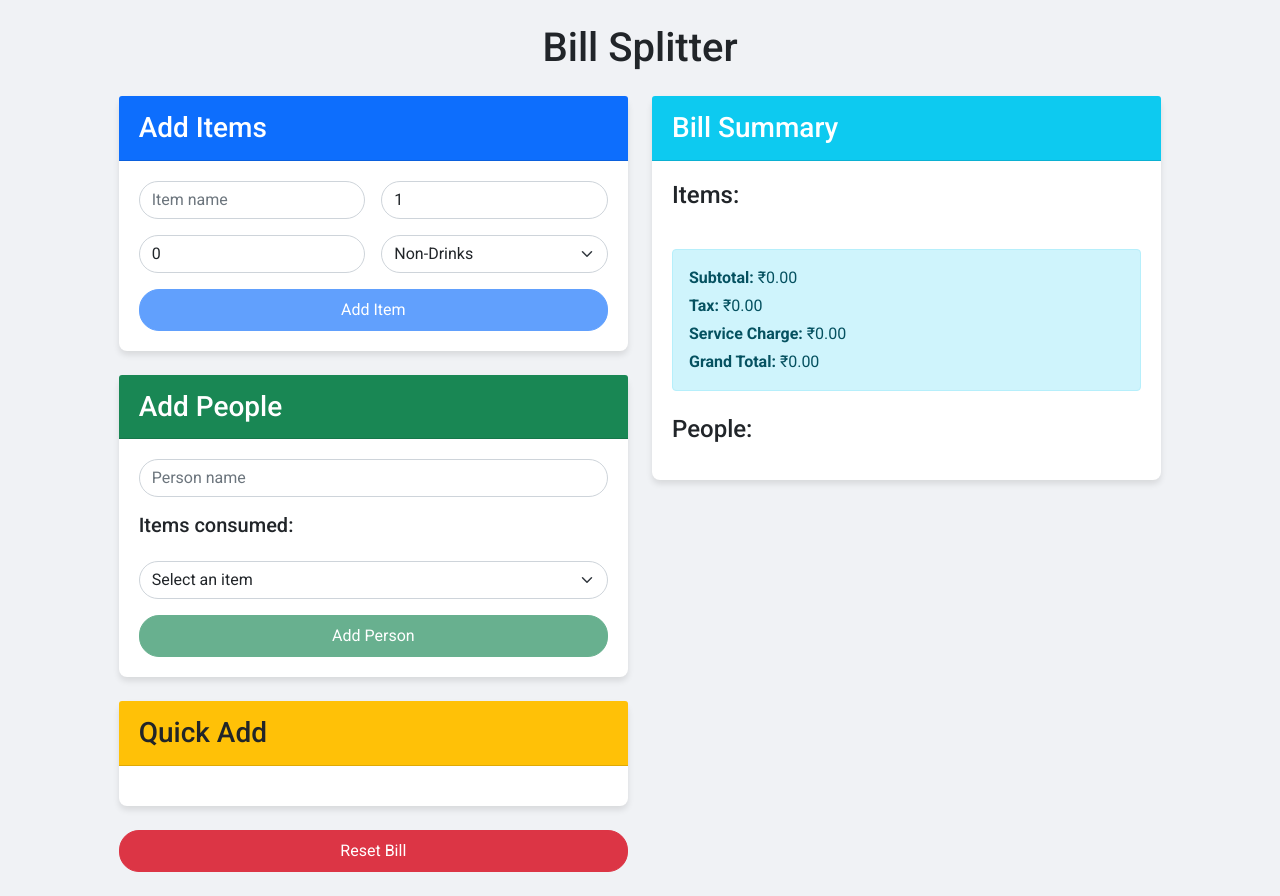
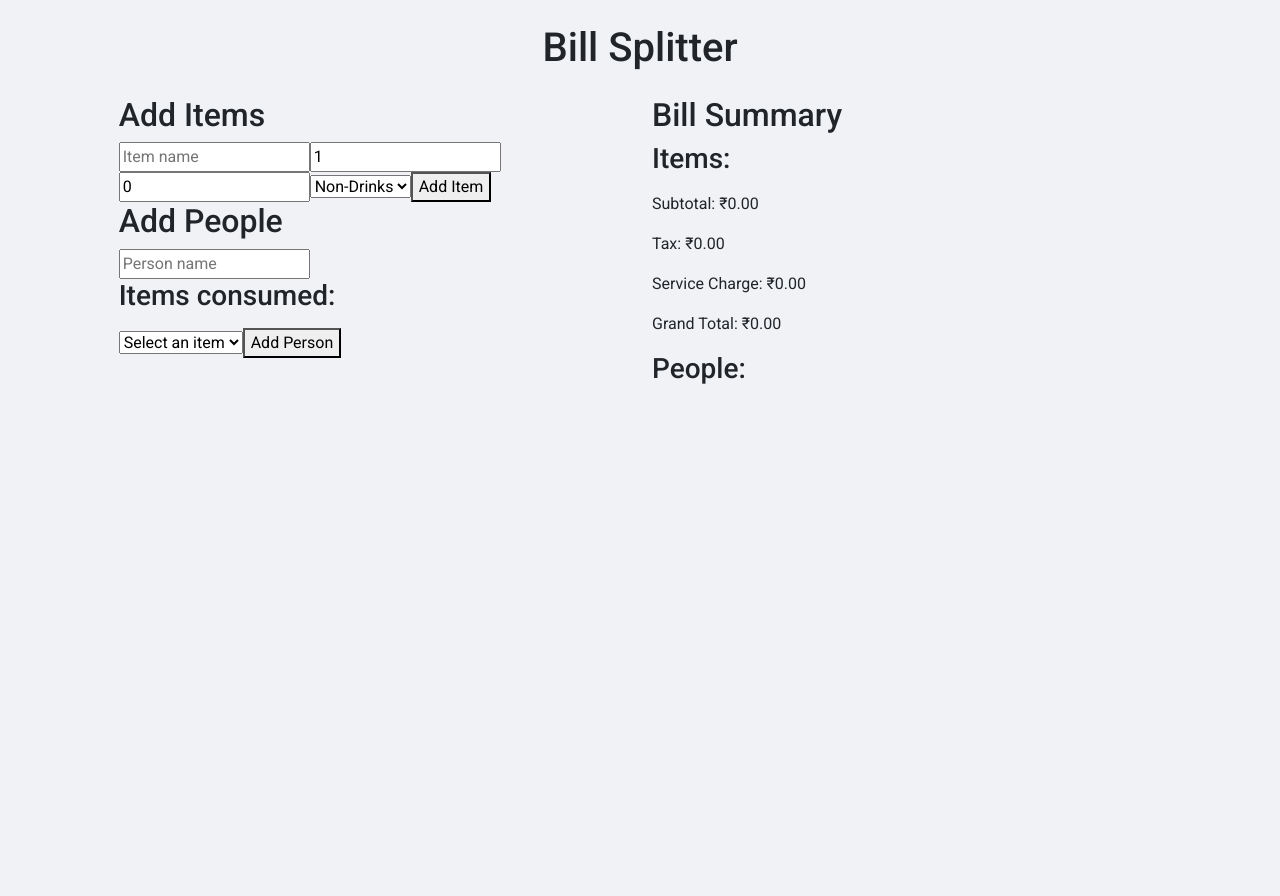
Before and after one commit to akhilesh1709/Bill-splitter-Oopar-Angular-Hackathon, an Angular app: page / in a window 1280 px wide. After the commit the page ends 800 px from the top, so only its background shows below. Built offline with nearby package versions, Linux system fonts and the light colour scheme.

Commit message:
Improvements in UI

```diff
--- a/src/app/bill-input/bill-input.component.html
+++ b/src/app/bill-input/bill-input.component.html
@@ -1,70 +1,29 @@
-<div class="card mb-4">
-    <div class="card-header bg-primary text-white">
-      <h3>Add Items</h3>
-    </div>
-    <div class="card-body">
-      <form (ngSubmit)="addItem()" #itemForm="ngForm">
-        <div class="row g-3">
-          <div class="col-sm-6">
-            <input [(ngModel)]="newItem.name" name="itemName" class="form-control" placeholder="Item name" required>
-          </div>
-          <div class="col-sm-6">
-            <input type="number" [(ngModel)]="newItem.quantity" name="itemQuantity" class="form-control" placeholder="Quantity" required>
-          </div>
-          <div class="col-sm-6">
-            <input type="number" [(ngModel)]="newItem.price" name="itemPrice" class="form-control" placeholder="Price" required>
-          </div>
-          <div class="col-sm-6">
-            <select [(ngModel)]="newItem.category" name="itemCategory" class="form-select">
+<div>
+    <h2>Add Items</h2>
+    <div>
+      <input [(ngModel)]="newItem.name" placeholder="Item name">
+      <input type="number" [(ngModel)]="newItem.quantity" placeholder="Quantity">
+      <input type="number" [(ngModel)]="newItem.price" placeholder="Price">
+      <select [(ngModel)]="newItem.category">
         <option *ngFor="let category of itemCategories" [value]="category">{{category}}</option>
       </select>
-          </div>
-          <div class="col-12">
-            <button type="submit" class="btn btn-primary w-100" [disabled]="!itemForm.form.valid">Add Item</button>
-          </div>
-        </div>
-      </form>
-    </div>
+      <button (click)="addItem()">Add Item</button>
     </div>
 
-  <div class="card mb-4">
-    <div class="card-header bg-success text-white">
-      <h3>Add People</h3>
-    </div>
-    <div class="card-body">
-      <form (ngSubmit)="addPerson()" #personForm="ngForm">
-        <div class="mb-3">
-          <input [(ngModel)]="newPerson.name" name="personName" class="form-control" placeholder="Person name" required>
-        </div>
-        <h5>Items consumed:</h5>
-        <ul class="list-group mb-3">
-          <li *ngFor="let item of newPerson.items; let i = index" class="list-group-item d-flex justify-content-between align-items-center">
+    <h2>Add People</h2>
+    <div>
+      <input [(ngModel)]="newPerson.name" placeholder="Person name">
+      <h3>Items consumed:</h3>
+      <ul>
+        <li *ngFor="let item of newPerson.items; let i = index">
           {{item.name}} - {{item.quantity}} x {{item.price}}
-            <button type="button" class="btn btn-danger btn-sm" (click)="removeItemFromPerson(i)">Remove</button>
+          <button (click)="removeItemFromPerson(i)">Remove</button>
         </li>
       </ul>
-        <div class="mb-3">
-          <select (change)="addItemToPerson($event)" class="form-select">
+      <select (change)="addItemToPerson($event)">
         <option value="">Select an item</option>
         <option *ngFor="let item of billService.getBill().items" [value]="item.name">{{item.name}}</option>
       </select>
-        </div>
-        <button type="submit" class="btn btn-success w-100" [disabled]="!personForm.form.valid">Add Person</button>
-      </form>
+      <button (click)="addPerson()">Add Person</button>
     </div>
   </div>
-
-  <div class="card mb-4">
-    <div class="card-header bg-warning text-dark">
-      <h3>Quick Add</h3>
-    </div>
-    <div class="card-body">
-      <div class="d-flex flex-wrap gap-2">
-        <button *ngFor="let item of billService.quickAddItems" (click)="quickAddItem(item)" class="btn btn-outline-primary">
-          {{item.name}}
-        </button>
-      </div>
-    </div>
-  </div>
-
-  <button (click)="resetBill()" class="btn btn-danger w-100">Reset Bill</button>
--- a/src/app/bill-summary/bill-summary.component.html
+++ b/src/app/bill-summary/bill-summary.component.html
@@ -1,39 +1,26 @@
-<div class="card">
-    <div class="card-header bg-info text-white">
-      <h3>Bill Summary</h3>
-    </div>
-    <div class="card-body">
-      <h4 class="mb-3">Items:</h4>
-      <ul class="list-group mb-4">
-        <li *ngFor="let item of billService.getBill().items" class="list-group-item d-flex justify-content-between align-items-center">
-          <div>
-            <strong>{{item.name}}</strong>
-            <small class="text-muted"> ({{item.category}})</small>
-          </div>
-          <div>
-            <span class="me-2">{{item.quantity}} x {{item.price | currency:'INR'}}</span>
-            <span class="badge bg-primary rounded-pill">{{item.quantity * item.price | currency:'INR'}}</span>
-          </div>
+<div>
+    <h2>Bill Summary</h2>
+    <div>
+      <h3>Items:</h3>
+      <ul>
+        <li *ngFor="let item of billService.getBill().items">
+          {{item.name}} - {{item.quantity}} x {{item.price}} = {{item.quantity * item.price}}
         </li>
       </ul>
-      <div class="alert alert-info">
-        <p class="mb-1"><strong>Subtotal:</strong> {{billService.calculateTotal() | currency:'INR'}}</p>
-        <p class="mb-1"><strong>Tax:</strong> {{billService.calculateTax() | currency:'INR'}}</p>
-        <p class="mb-1"><strong>Service Charge:</strong> {{billService.calculateServiceCharge() | currency:'INR'}}</p>
-        <p class="mb-0"><strong>Grand Total:</strong> {{billService.calculateGrandTotal() | currency:'INR'}}</p>
-      </div>
+      <p>Subtotal: {{billService.calculateTotal() | currency:'INR'}}</p>
+      <p>Tax: {{billService.calculateTax() | currency:'INR'}}</p>
+      <p>Service Charge: {{billService.calculateServiceCharge() | currency:'INR'}}</p>
+      <p>Grand Total: {{billService.calculateGrandTotal() | currency:'INR'}}</p>
+    </div>
 
-      <h4 class="mt-4 mb-3">People:</h4>
-      <ul class="list-group">
-        <li *ngFor="let person of billService.getBill().people" class="list-group-item">
-          <h5 class="d-flex justify-content-between align-items-center">
-            {{person.name}}
-            <span class="badge bg-success">{{billService.calculatePersonShare(person) | currency:'INR'}}</span>
-          </h5>
-          <ul class="list-group list-group-flush mt-2">
-            <li *ngFor="let item of person.items" class="list-group-item d-flex justify-content-between align-items-center">
-              <span>{{item.name}}</span>
-              <span>{{item.quantity}} x {{item.price | currency:'INR'}}</span>
+    <div>
+      <h3>People:</h3>
+      <ul>
+        <li *ngFor="let person of billService.getBill().people">
+          {{person.name}} - {{billService.calculatePersonShare(person) | currency:'INR'}}
+          <ul>
+            <li *ngFor="let item of person.items">
+              {{item.name}} - {{item.quantity}} x {{item.price}}
             </li>
           </ul>
         </li>
```
Lines whose indentation alone changed are shown as unchanged.
